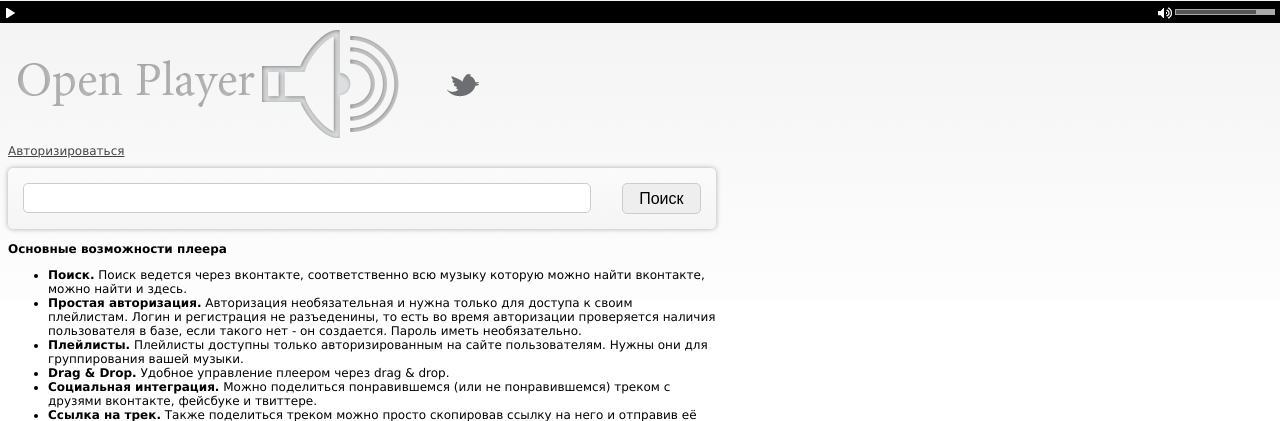
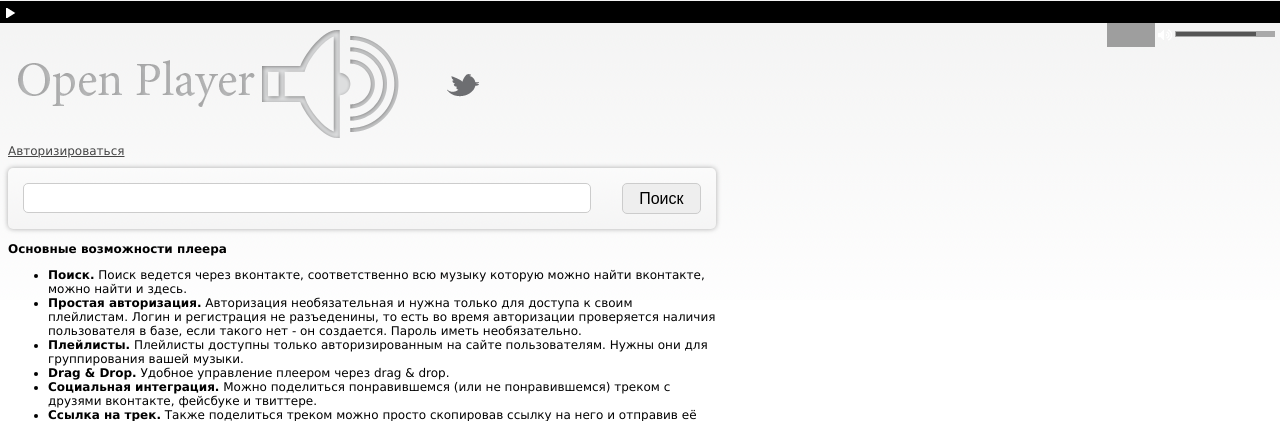
Before and after one commit to jfhs/openplayer, a PHP site: page / in a window 1280 px wide. Shown: the top 421 px of the page. Run offline with PHP 8.4, Linux system fonts and the light colour scheme; grey boxes are pictures that could not be loaded.

Commit message:
New buttons

```diff
--- a/views/templates/player.phtml
+++ b/views/templates/player.phtml
@@ -10,7 +10,9 @@
 					<div class="jp-play-bar"></div>
 				</div>
 			</div>
-			<div class="jp-volume">
+			<div class="jp-right">
+				<div class="jp-shuffle"></div>
+				<div class="jp-repeat"></div>
 				<div class="jp-mute"></div>
 				<div class="jp-unmute"></div>
 				<div class="jp-volume-bar">
--- a/web/css/design.css
+++ b/web/css/design.css
@@ -201,11 +201,11 @@ body a:hover {
 	width: 100%;
 }
 
-.jp-pause, .jp-mute, .jp-play, .jp-unmute {
+.jp-pause, .jp-mute, .jp-play, .jp-unmute, .jp-shuffle, .jp-repeat {
 	width: 20px;
 	height: 24px;
 	float: left;
-	background-repeat: none;
+	background-repeat: no-repeat;
 }
 
 .jp-pause {
@@ -224,6 +224,28 @@ body a:hover {
 .jp-unmute {
 	background-image: url("../img/player/unmute.png");
 	display: none;
+}
+
+.jp-shuffle {
+	background-image: url("../img/player/shuffle_disabled.png");
+	width: 24px;
+}
+
+.jp-shuffle.enabled {
+	background-image: url("../img/player/shuffle.png");
+}
+
+.jp-repeat {
+	background-image: url("../img/player/repeat_disabled.png");
+	width: 24px;
+}
+
+.jp-repeat.one_song {
+	background-image: url("../img/player/repeat_one.png");
+}
+
+.jp-repeat.playlist {
+	background-image: url("../img/player/repeat.png");
 }
 
 .jp-progress {
@@ -245,9 +267,9 @@ body a:hover {
 	margin-top: 2px;
 }
 
-.jp-volume {
+.jp-right {
 	float: right;
-	width: 120px;
+	width: 168px;
 	margin-right: 5px;
 }
 
```
